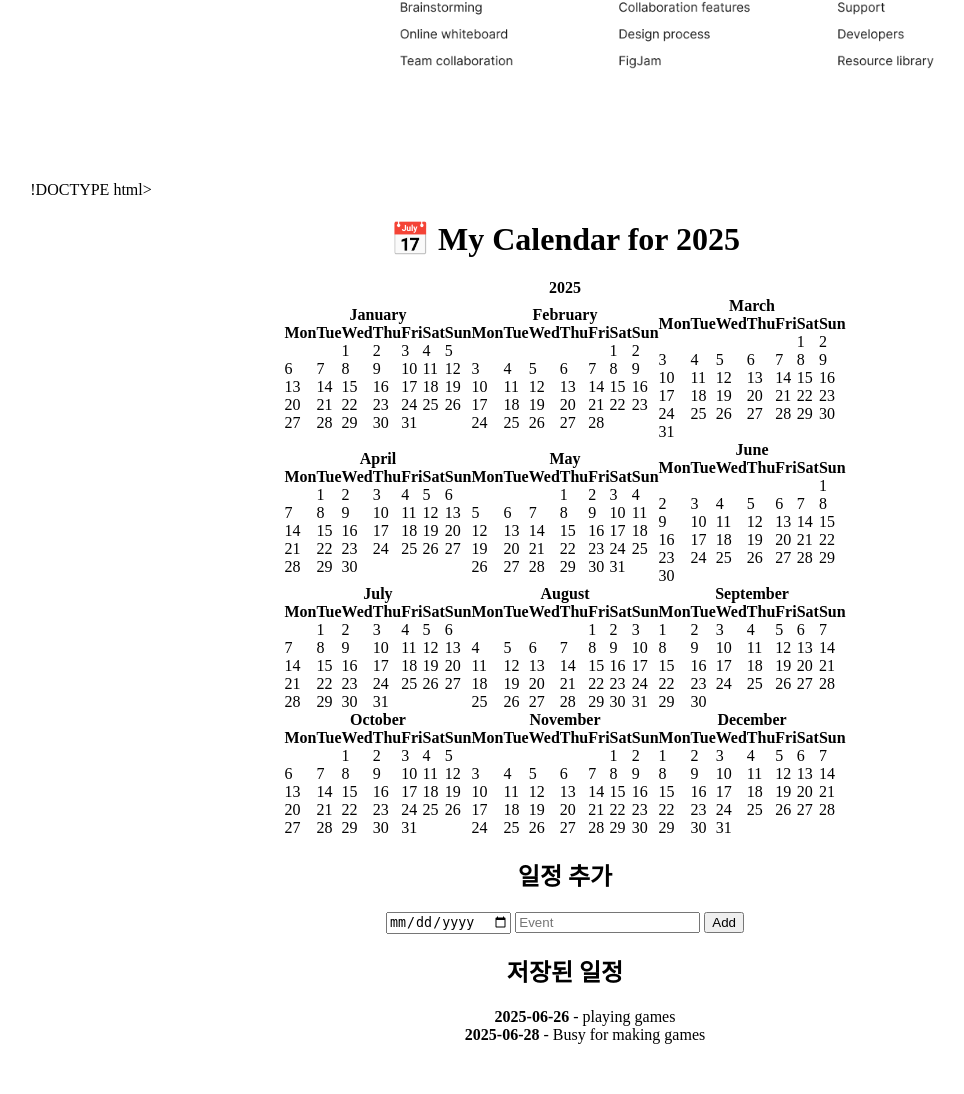
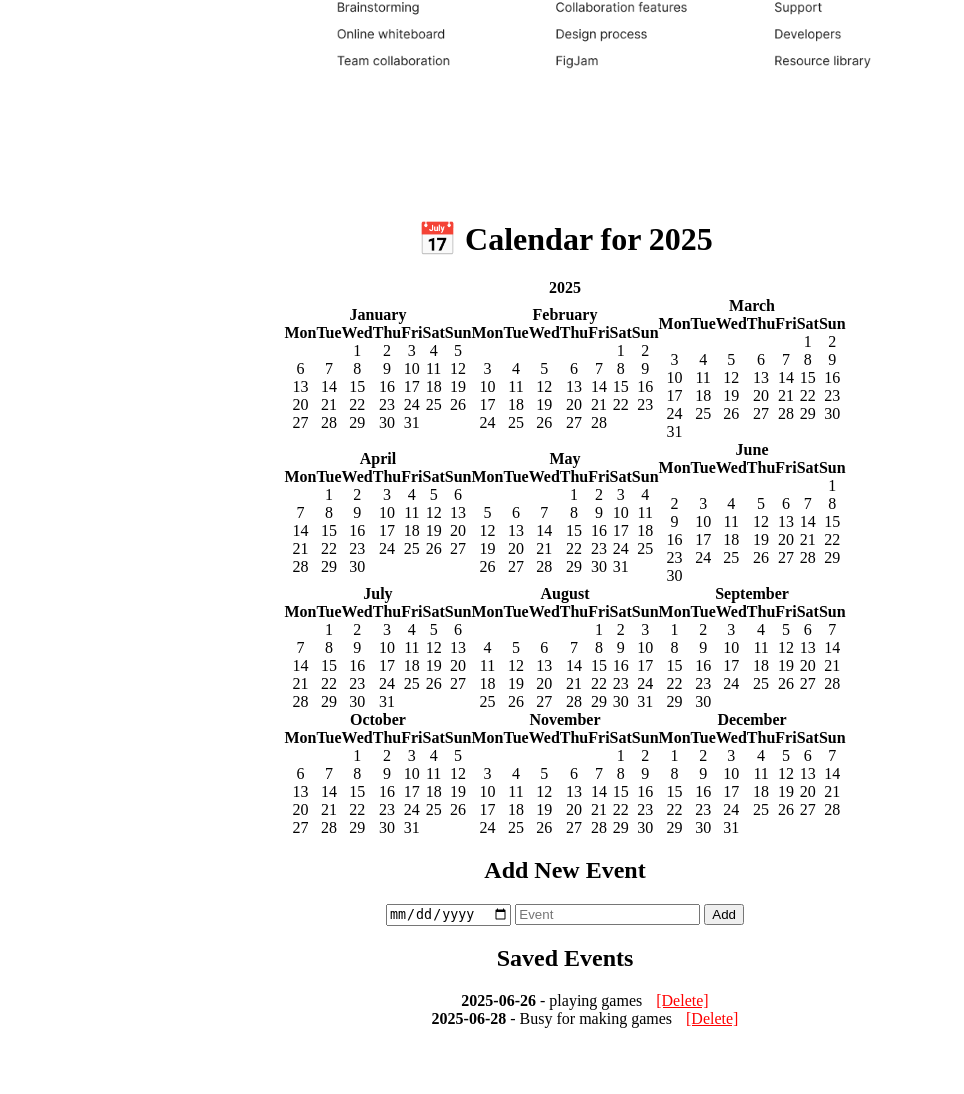
Before and after one commit to ChiHoRang/FirstWebPage, a Flask app: page /success in a window 1280 px wide. Shown: the part 2040-3134 px from the top of the page, without its empty margins (75-1039 px from the left). After the commit the page ends 3068 px from the top, so only its background shows below. Run offline with Flask 3, Linux system fonts and the light colour scheme; data comes from the database, SQL or seed files in the repository.

Commit message:
Update calendar feature and success page

```diff
--- a/app.py
+++ b/app.py
@@ -4,16 +4,11 @@ from flask import Flask, render_template, request, redirect, url_for
 from datetime import datetime
 
 app = Flask(__name__)
-
 MY_PASSWORD = "230915"
 
 def get_calendar(year, events):
-    """
-    기본 연간 달력 생성 + 각 날짜에 일정 있는 날짜만 표시용 딕셔너리 반환
-    """
     cal = calendar.HTMLCalendar(calendar.MONDAY)
-    cal_html = cal.formatyear(year)
-    return cal_html
+    return cal.formatyear(year)
 
 def get_events():
     conn = sqlite3.connect('db.sqlite3')
@@ -22,7 +17,7 @@ def get_events():
                  (id INTEGER PRIMARY KEY AUTOINCREMENT,
                   date TEXT,
                   event TEXT)''')
-    c.execute('SELECT date, event FROM events ORDER BY date')
+    c.execute('SELECT id, date, event FROM events ORDER BY date')
     events = c.fetchall()
     conn.close()
     return events
@@ -55,5 +50,14 @@ def success():
     cal_html = get_calendar(year, events)
     return render_template('success.html', calendar=cal_html, events=events, now=now)
 
+@app.route('/delete/<int:event_id>')
+def delete_event(event_id):
+    conn = sqlite3.connect('db.sqlite3')
+    c = conn.cursor()
+    c.execute('DELETE FROM events WHERE id = ?', (event_id,))
+    conn.commit()
+    conn.close()
+    return redirect(url_for('success'))
+
 if __name__ == '__main__':
     app.run(debug=True)
--- a/templates/success.html
+++ b/templates/success.html
@@ -1,4 +1,4 @@
-!DOCTYPE html>
+<!DOCTYPE html>
 <html lang="en">
 <head>
   <meta charset="UTF-8">
@@ -8,33 +8,37 @@
   </style>
 </head>
 <body style="text-align: center; margin: 50px;">
-  <!-- ❤️ 메인 이미지 -->
+  <!-- ❤️ Main Image -->
   <img src="{{ url_for('static', filename='images/MainPage.png') }}"
        alt="Love Image"
        style="max-width: 80%; height: auto; border-radius: 8px;">
 
-  <!-- 📅 연간 달력 -->
-  <h1>📅 My Calendar for {{ now.year }}</h1>
+  <!-- 📅 Yearly Calendar -->
+  <h1>📅 Calendar for {{ now.year }}</h1>
   {{ calendar|safe }}
 
-  <!-- ✏️ 일정 추가 -->
-  <h2>일정 추가</h2>
+  <!-- ✏️ Add New Event -->
+  <h2>Add New Event</h2>
   <form method="POST">
     <input type="date" name="date" required>
     <input type="text" name="event" placeholder="Event" required>
     <button type="submit">Add</button>
   </form>
 
-  <!-- ✅ 저장된 일정 보여주기 -->
-  <h2>저장된 일정</h2>
+  <!-- ✅ Saved Events -->
+  <h2>Saved Events</h2>
   {% if events %}
     <ul style="list-style: none;">
-      {% for date, event in events %}
-        <li><strong>{{ date }}</strong> - {{ event }}</li>
+      {% for id, date, event in events %}
+        <li>
+          <strong>{{ date }}</strong> - {{ event }}
+          <a href="{{ url_for('delete_event', event_id=id) }}"
+             style="color: red; margin-left: 10px;">[Delete]</a>
+        </li>
       {% endfor %}
     </ul>
   {% else %}
-    <p>아직 저장된 일정이 없습니다.</p>
+    <p>No events saved yet.</p>
   {% endif %}
 </body>
 </html>
```
